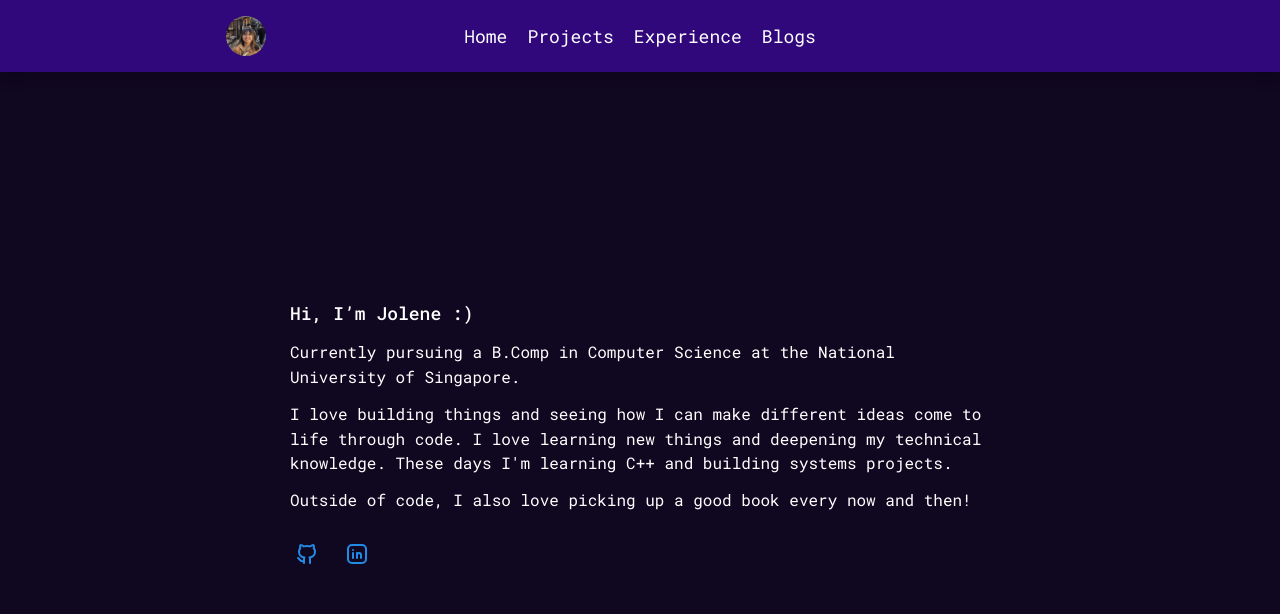
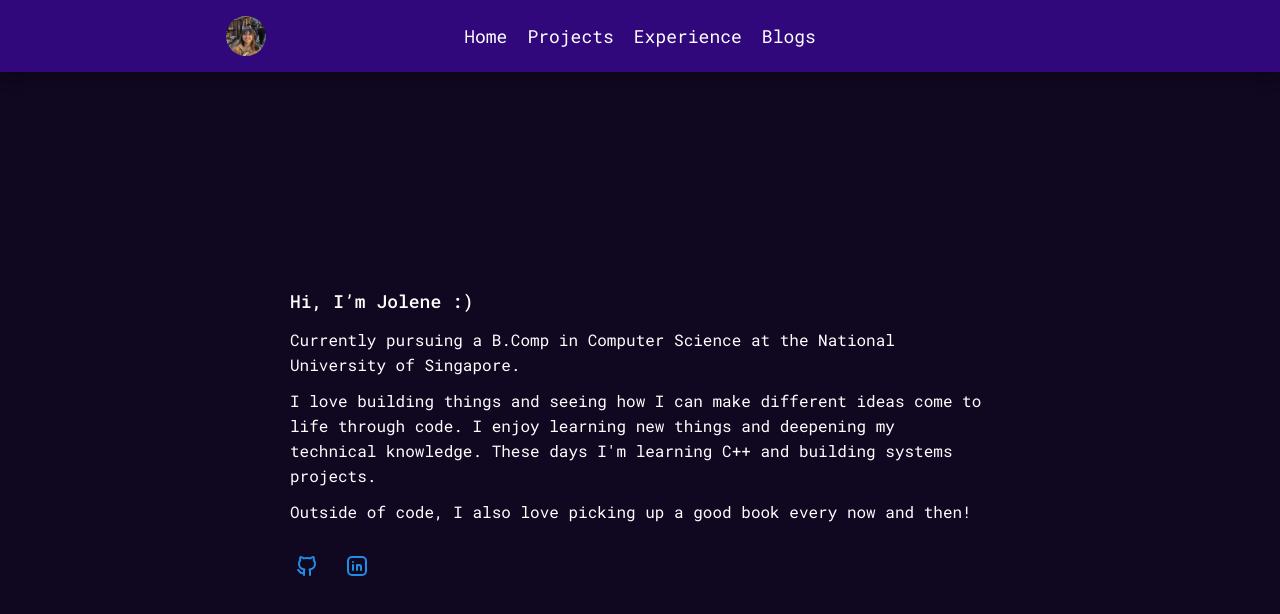
Before and after one commit to jolneetanky/about-me, a Next.js app: page / in a window 1280 px wide. Shown: the top 614 px of the page. Built offline with nearby package versions, Linux system fonts and the light colour scheme.

Commit message:
edit text

```diff
--- a/src/app/page.tsx
+++ b/src/app/page.tsx
@@ -14,7 +14,7 @@ export default function Home() {
         </Text>
         <Text>
           I love building things and seeing how I can make different ideas come
-          to life through code. I love learning new things and deepening my
+          to life through code. I enjoy learning new things and deepening my
           technical knowledge. These days I&apos;m learning C++ and building
           systems projects.
         </Text>
```
